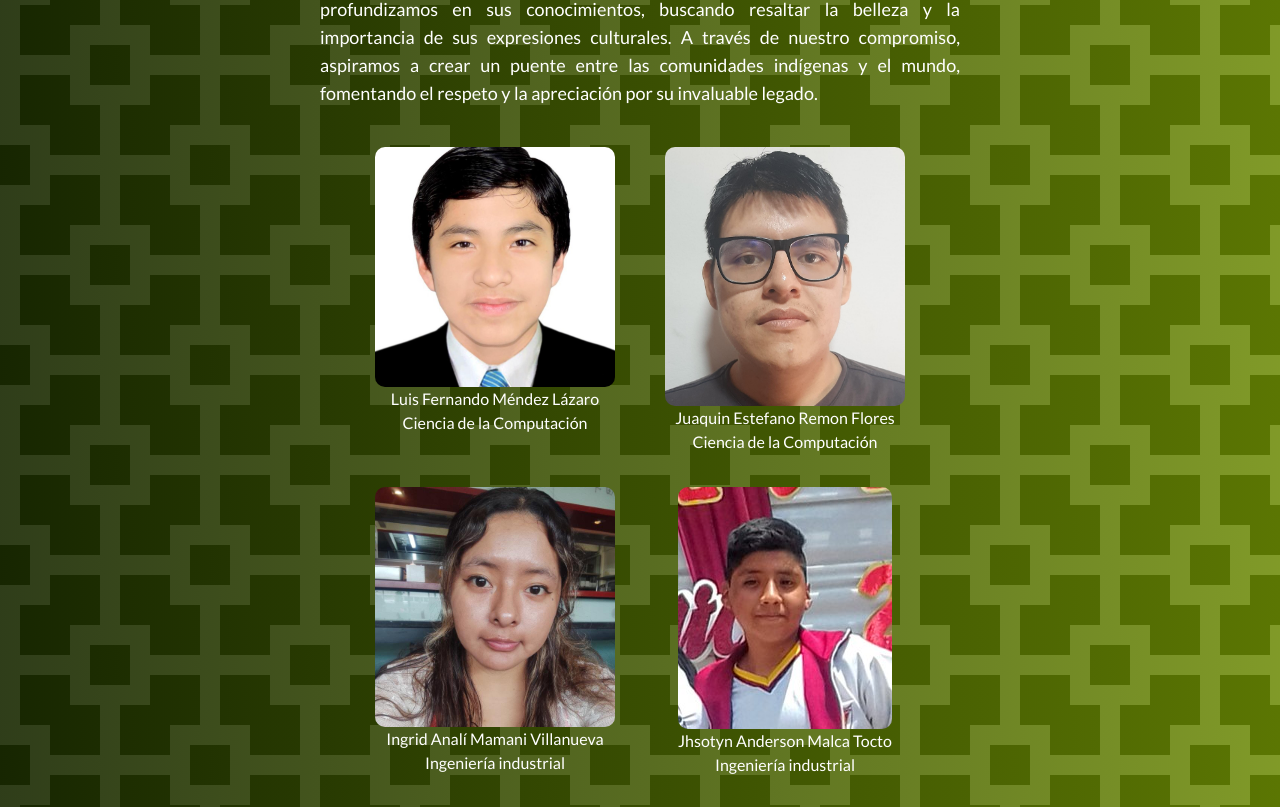
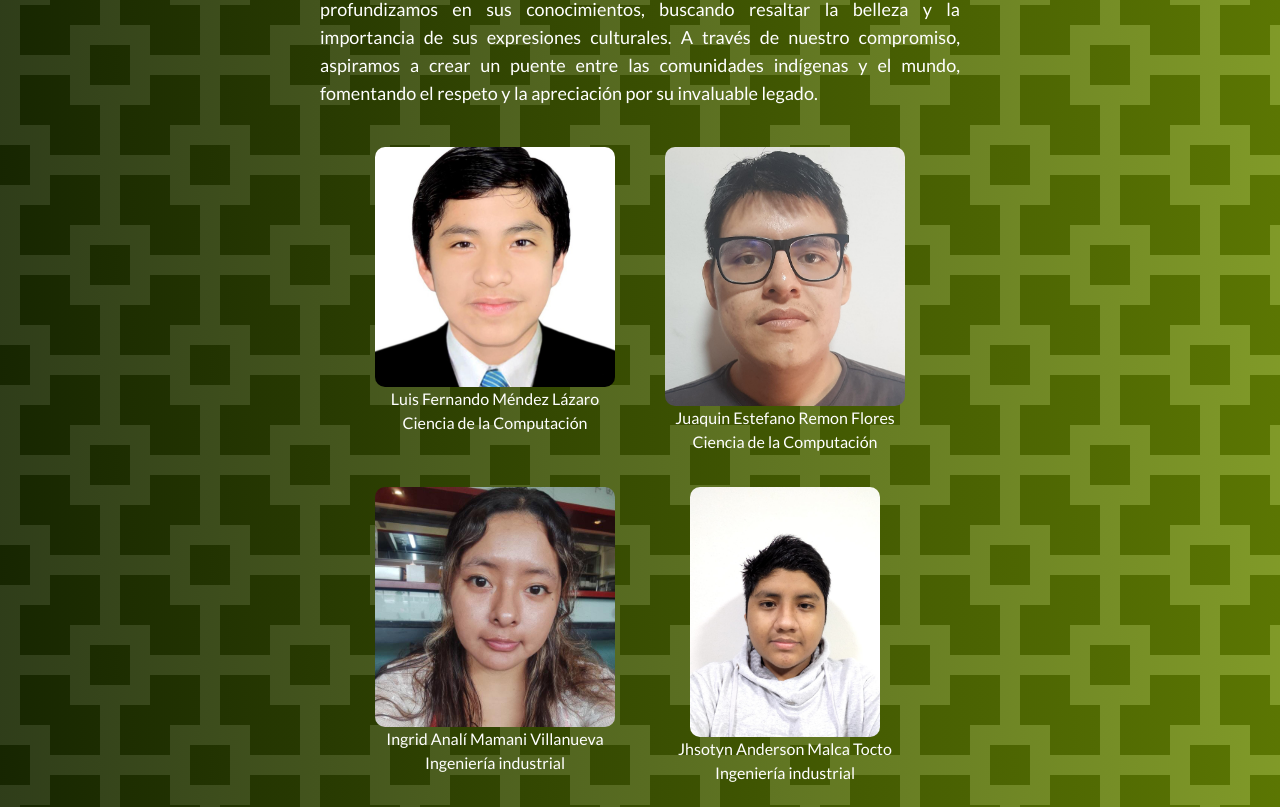
Before and after one commit to juaquin456/Art-Project, a Vue app: page /nosotros in a window 1280 px wide. Shown: the part 245-1052 px from the top of the page. Built offline with nearby package versions, Linux system fonts and the light colour scheme; a web font is replaced by a local one.

Commit message:
add photo

```diff
--- a/src/views/About.vue
+++ b/src/views/About.vue
@@ -42,7 +42,7 @@
                 </p>
             </div>
             <div class=" w-60 h-80 flex flex-col items-center content-center">
-                <img src="/jhostyn.jpg" alt="" style="border-radius: 10px;">
+                <img src="/jhostyn.jpeg" alt="" style="border-radius: 10px; max-height: 250px;">
                 <p>
                     Jhsotyn Anderson Malca Tocto
                 </p>
```
Also changed, not shown: public/jhostyn.jpeg (added), public/jhostyn.jpg (deleted).
